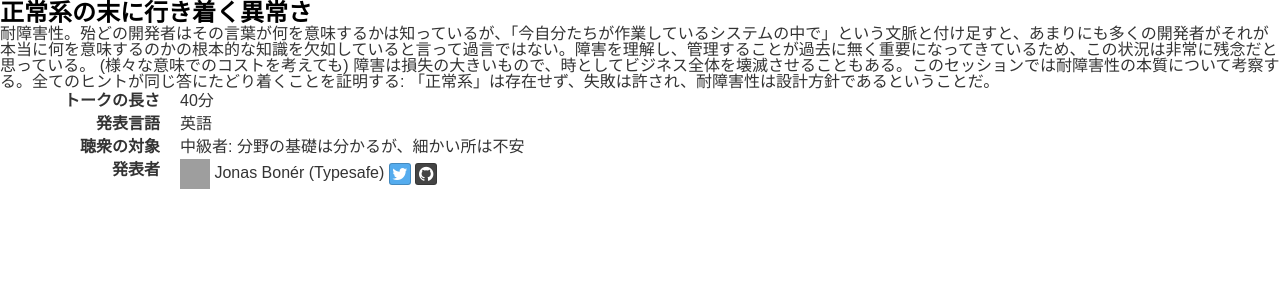
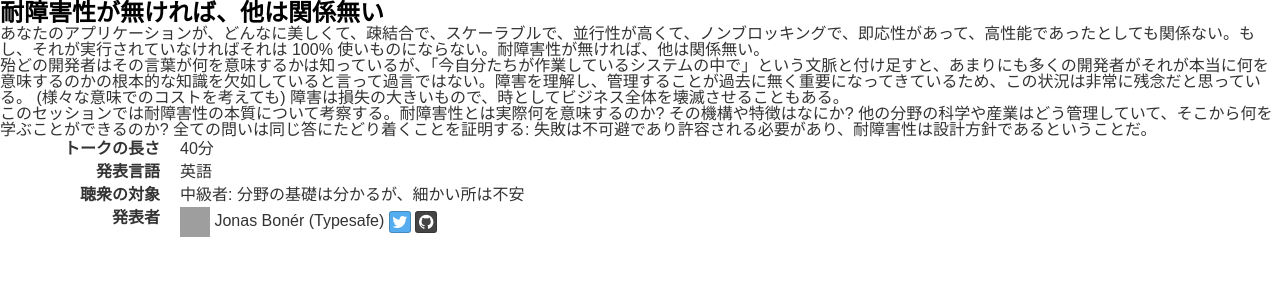
Before and after one commit to scalajp/2016.scalamatsuri.org, a Jekyll site: the page built from _candidates_ja/JonasBoner_2.html, in a window 1280 px wide. Shown: the top 300 px of the page. Built offline with Jekyll 4.4.1, drawn with Linux system fonts in a browser that asks for light colours; nearby versions of some CDN libraries; grey boxes are pictures that could not be loaded.

Commit message:
セッション名と概要の更新

```diff
--- a/_candidates_ja/JonasBoner_2.html
+++ b/_candidates_ja/JonasBoner_2.html
@@ -1,6 +1,6 @@
 ---
 name: Jonas Bonér
-title: 正常系の末に行き着く異常さ
+title: 耐障害性が無ければ、他は関係無い
 length: 40
 audience: Intermediate
 language: English
@@ -10,6 +10,14 @@ icon: https://pbs.twimg.com/profile_images/540462338705342464/K42LvN4H_400x400.j
 organization: Typesafe
 ---
 <p>
-耐障害性。殆どの開発者はその言葉が何を意味するかは知っているが、「今自分たちが作業しているシステムの中で」という文脈と付け足すと、あまりにも多くの開発者がそれが本当に何を意味するのかの根本的な知識を欠如していると言って過言ではない。障害を理解し、管理することが過去に無く重要になってきているため、この状況は非常に残念だと思っている。
-(様々な意味でのコストを考えても) 障害は損失の大きいもので、時としてビジネス全体を壊滅させることもある。このセッションでは耐障害性の本質について考察する。全てのヒントが同じ答にたどり着くことを証明する: 「正常系」は存在せず、失敗は許され、耐障害性は設計方針であるということだ。
+あなたのアプリケーションが、どんなに美しくて、疎結合で、スケーラブルで、並行性が高くて、ノンブロッキングで、即応性があって、高性能であったとしても関係ない。もし、それが実行されていなければそれは 100% 使いものにならない。耐障害性が無ければ、他は関係無い。
 </p>
+<p>
+殆どの開発者はその言葉が何を意味するかは知っているが、「今自分たちが作業しているシステムの中で」という文脈と付け足すと、あまりにも多くの開発者がそれが本当に何を意味するのかの根本的な知識を欠如していると言って過言ではない。障害を理解し、管理することが過去に無く重要になってきているため、この状況は非常に残念だと思っている。
+(様々な意味でのコストを考えても) 障害は損失の大きいもので、時としてビジネス全体を壊滅させることもある。
+</p>
+<p>
+このセッションでは耐障害性の本質について考察する。耐障害性とは実際何を意味するのか?
+その機構や特徴はなにか? 他の分野の科学や産業はどう管理していて、そこから何を学ぶことができるのか?
+全ての問いは同じ答にたどり着くことを証明する: 失敗は不可避であり許容される必要があり、耐障害性は設計方針であるということだ。
+</p>
```
Also changed, not shown: _candidates_en/JonasBoner_2.html (+8 -2 lines).
